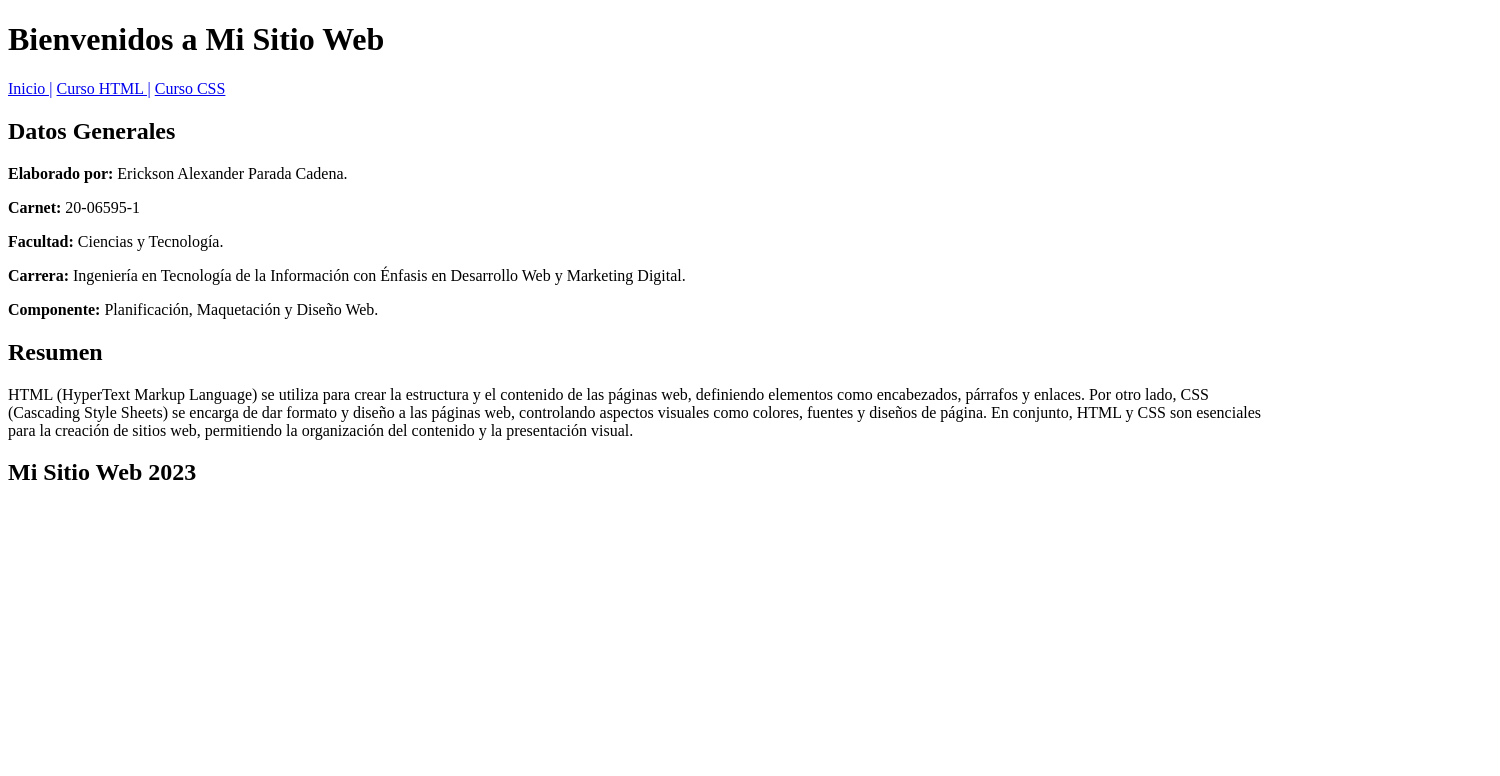
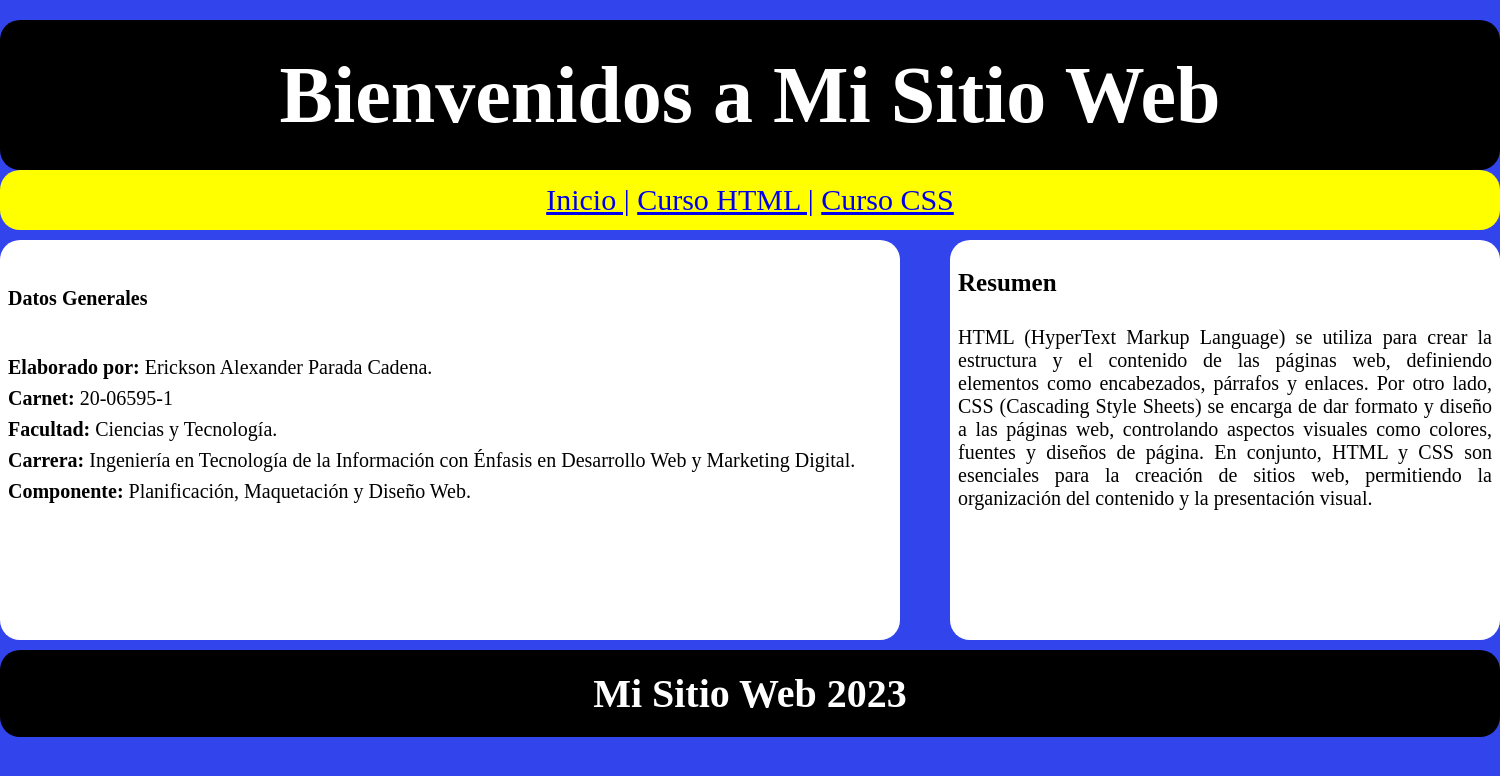
Before and after one commit to erick0399/Proyecto_Final, a plain HTML site: page index.html in a window 1280 px wide. Shown: the whole page, 1500 px wide, since content can reach past the window. Drawn offline with Linux system fonts and the light colour scheme.

Commit message:
Segunda Modificación CSS

```diff
--- a/CSS/estilo.css
+++ b/CSS/estilo.css
@@ -0,0 +1,108 @@
+*{
+    margin: 0px;
+    padding: 0px;
+}
+
+body{
+
+    background: #3245ED;
+    color: #FFFFFF;
+}
+#Contenedor{
+    width: 1500px;
+    margin: auto;
+    margin-top: 20px;
+    margin-bottom: 20px;
+}
+
+header{
+    height: 150px;
+    background: #000000 ;
+    border-radius: 20px;
+    overflow: hidden;
+    -webkit-border-radius: 20px;
+    -moz-border-radius: 20px;
+    -ms-border-radius: 20px;
+    -o-border-radius: 20px;
+}
+header h1{
+    font-size: 80px;
+    text-align: center;
+    line-height: 150px;
+
+}
+nav{
+     background: #FFFF00;
+     height: 60px;
+     border-radius: 20px;
+    overflow: hidden;
+    text-align: center;
+    font-size: 30px;
+    line-height: 60px;
+}
+#Contenido{
+    width: 900px;
+    height: 400px;
+    float: left;
+    background:#FFFFFF;
+    margin-top: 10px;
+    margin-right: 10px;
+    margin-bottom: 10px;
+    border-radius: 20px;
+    overflow: hidden;
+    -webkit-border-radius: 20px;
+    -moz-border-radius: 20px;
+    -ms-border-radius: 20px;
+    -o-border-radius: 20px;
+}
+#Contenido h2{
+    font-size: 20px;
+    text-align: left;
+    line-height: 100px;
+    color: #000000;
+    margin: 0.5rem 0.5rem;
+}
+p{
+    color:#000000;
+    font-family: 'Times New Roman', Times, serif;
+    margin: 0.5rem 0.5rem;
+    text-align: justify;
+    font-size: 20px;
+
+}
+aside{
+    width: 550px;
+    height: 400px;
+    background: #FFFFFF;
+    margin-top: 10px;
+    float: right;
+    border-radius: 20px;
+    overflow: hidden;
+    -webkit-border-radius: 20px;
+    -moz-border-radius: 20px;
+    -ms-border-radius: 20px;
+    -o-border-radius: 20px;
+}
+aside h2{
+    font-size: 25px;
+    text-align: left;
+    line-height: 70px;
+    color: #000000;
+    margin: 0.5rem 0.5rem;
+}
+footer{
+    background: #000000;
+    clear: both;
+    border-radius: 20px;
+    overflow: hidden;
+    -webkit-border-radius: 20px;
+    -moz-border-radius: 20px;
+    -ms-border-radius: 20px;
+    -o-border-radius: 20px;
+}
+footer h2{
+    font-size: 40px;
+    text-align: center;
+    padding: 20px;
+    font-size: italic;
+}
--- a/index.html
+++ b/index.html
@@ -4,7 +4,7 @@
     <meta charset="UTF-8" />
     <meta name="viewport" content="width=device-width, initial-scale=1.0" />
     <title>Html y Css</title>
-    <link rel="stylesheet" href="CSS/estilos.css" />
+    <link rel="stylesheet" href="CSS/estilo.css" />
   </head>
   <body>
     <div id="Contenedor">
```
